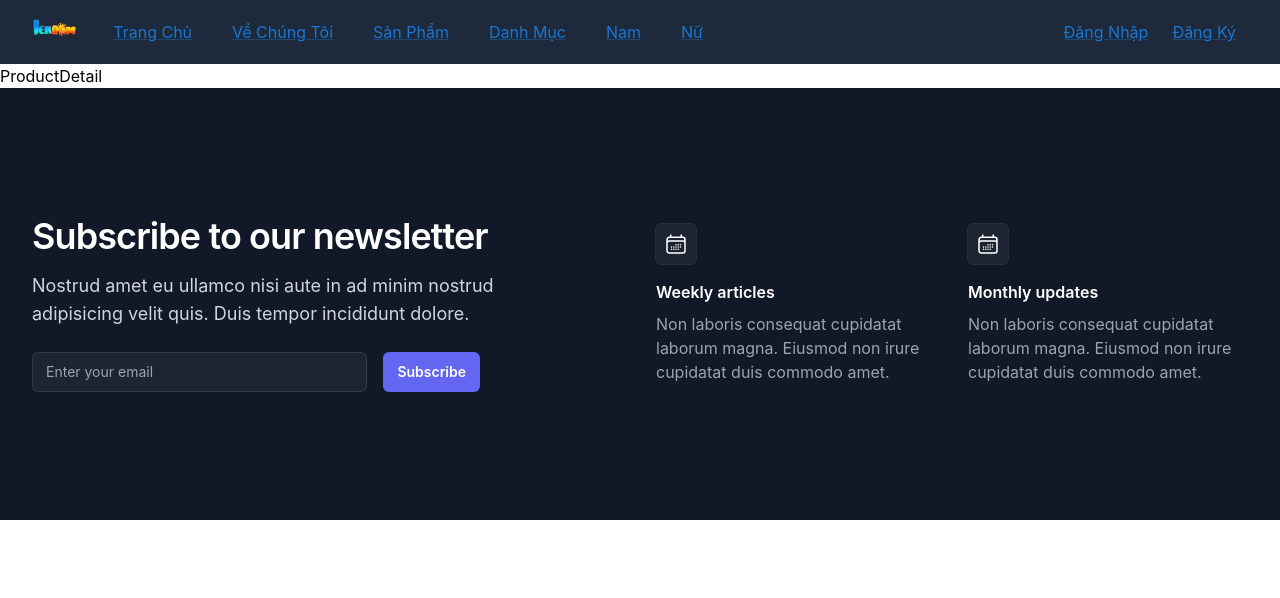
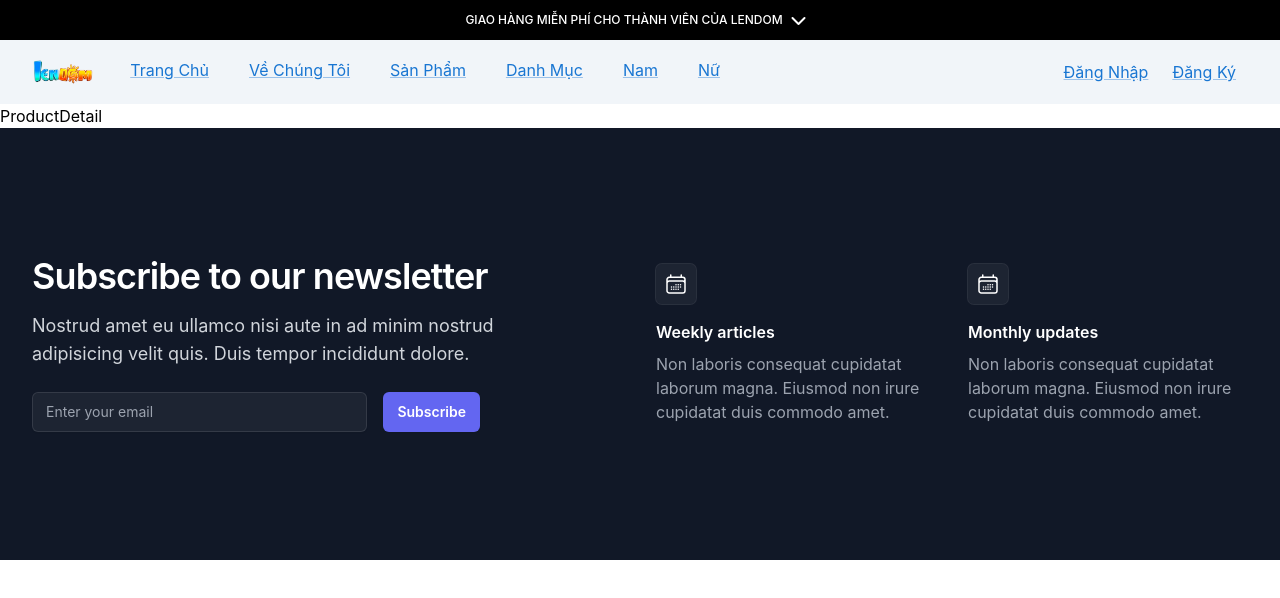
Before and after one commit to lean1123/g6-shoes-store-app-fe, a React (Vite) app: page /products/1 in a window 1280 px wide. Shown: the top 598 px of the page. Built offline with nearby package versions, Linux system fonts and the light colour scheme.

Commit message:
above part Header

```diff
--- a/package.json
+++ b/package.json
@@ -12,6 +12,7 @@
   "dependencies": {
     "@emotion/react": "^11.13.3",
     "@emotion/styled": "^11.13.0",
+    "@fortawesome/fontawesome-free": "^6.6.0",
     "@mui/material": "^6.1.6",
     "react": "^18.3.1",
     "react-dom": "^18.3.1",
--- a/src/components/common/header/index.jsx
+++ b/src/components/common/header/index.jsx
@@ -3,11 +3,14 @@ import { useEffect, useState } from "react";
 import { useDispatch, useSelector } from "react-redux";
 import { logout } from "../../../hooks/auth/authSlice";
 import { useNavigate } from "react-router";
+import "@fortawesome/fontawesome-free/css/all.min.css";
 
 function Header() {
   const [isOpen, setIsOpen] = useState(false);
   const dispatch = useDispatch();
   const navigate = useNavigate();
+  const [isOpendDiv, setIsOpenDiv] = useState(false);
+  const [name, setName] = useState("TRẢ HÀNG DỄ DÀNG");
 
   const token = useSelector(
     (state) => state.persistedReducer?.user?.accessToken
@@ -25,14 +28,79 @@ function Header() {
     navigate("/");
   };
 
+
+  //set time
+  useEffect(() => {
+    const interval = setInterval(() => {
+      setName((prevName) =>
+        prevName === "TRẢ HÀNG DỄ DÀNG" ? "GIAO HÀNG MIỄN PHÍ CHO THÀNH VIÊN CỦA LENDOM" : "TRẢ HÀNG DỄ DÀNG"
+      );
+    }, 3000); // Đổi tên mỗi 3 giây
+
+    // Clear interval khi component unmount để tránh lỗi rò rỉ bộ nhớ
+    return () => clearInterval(interval);
+  }, []);
+
+  const toggleDropdown = () => {
+    setIsOpenDiv(!isOpendDiv);
+  };
+
+
+
   return (
-    <nav className="bg-slate-800">
+    <>
+      <div className="bg-black h-10 text-white flex justify-center items-center cursor-pointer" onClick={toggleDropdown}>
+        <p className="text-xs font-medium leading-loose">{name}</p>
+        <button className="bg-black text-white font-bold py-1 px-2 rounded">
+          <i className="fas fa-chevron-down"></i>
+        </button>
+      </div>
+      {isOpendDiv && (
+        <div
+          className="bg-white h-3/5 w-full fixed top-0 left-0 z-50 transition-transform transform duration-3000 ease-out"
+          style={{
+            overflow: "hidden",
+            transform: isOpendDiv ? "translateY(0)" : "translateY(-100%)",
+          }}
+        >
+          <button
+            className="text-2xl font-serif text-black border border-black w-10 h-10 flex items-center justify-center fixed right-4 top-4"
+            onClick={toggleDropdown}
+          >
+            ×
+          </button>
+
+          <div className="flex mt-24 ml-40">
+            <div className="mr-20">
+              <p className="text-sl font-calibri tracking-tight tracking-wide font-bold">GIAO HÀNG MIỄN PHÍ CHO THÀNH VIÊN CỦA LENDOM</p>
+              <div className="flex flex-col mt-2 text-sm">
+                <div className="font-calibri text-sl" >Đăng ký thành viên LENDOM để hưởng thụ dịch vụ giao hàng</div>
+                <div className="font-calibri">miễn phí! Hoặc bạn chỉ được nhận ưu đãi miễn phí giao hàng với</div>
+                <div className="font-calibri">hóa đơn có trị giá ít nhất 1.6 triệu đồng</div>
+                <Link class="text-base font-calibri font-bold text-black hover:underline mt-5">THAM GIA NGAY</Link>
+              </div>
+            </div>
+            <div className="">
+              <p className="text-sl font-calibri tracking-tight tracking-wide font-bold">TRẢ HÀNG DỄ DÀNG</p>
+              <div className="flex flex-col mt-2 text-sm">
+                <div className="font-calibri text-sl">Nếu bạn không hài lòng với đơn hàng của mình, bạn có thể</div>
+                <div className="font-calibri text-sl">được hoàn lại tiền. Vui lòng xem Chính Sách Trả Hàng của chúng</div>
+                <div className="font-calibri text-sl">tôi để biết thêm chi tiết.</div>
+                <Link class="text-base font-calibri font-bold text-black hover:underline mt-5">TRẢ HÀNG DỄ DÀNG</Link>
+              </div>
+            </div>
+
+          </div>
+        </div>
+      )}
+
+      <nav className="bg-slate-100">
         <div className="mx-auto max-w-7xl px-2 sm:px-6 lg:px-8">
           <div className="relative flex h-16 items-center justify-between">
             <div className="flex flex-1 items-center justify-center sm:items-stretch sm:justify-start">
               <div className="flex-shrink-0">
                 <img
-                className="block h-8 w-auto"
+                  className="block h-11 w-auto"
                   src="/logo.png"
                   alt="Logo"
                   width={32}
@@ -157,7 +225,9 @@ function Header() {
           </div>
         </div>
       </nav>
+    </>
   );
 }
 
+
 export default Header;
--- a/tailwind.config.js
+++ b/tailwind.config.js
@@ -2,7 +2,12 @@
 export default {
   content: ["./index.html", "./src/**/*.{js,ts,jsx,tsx}"],
   theme: {
-    extend: {},
+    extend: {
+      fontFamily: {
+        'calibri': ['"Calibri"', 'sans-serif'],
+      },
+    },
   },
   plugins: [],
+
 };
```
Also changed, not shown: 1 other file (tests, documents, lock files or other folders). Lines whose indentation alone changed are shown as unchanged.
